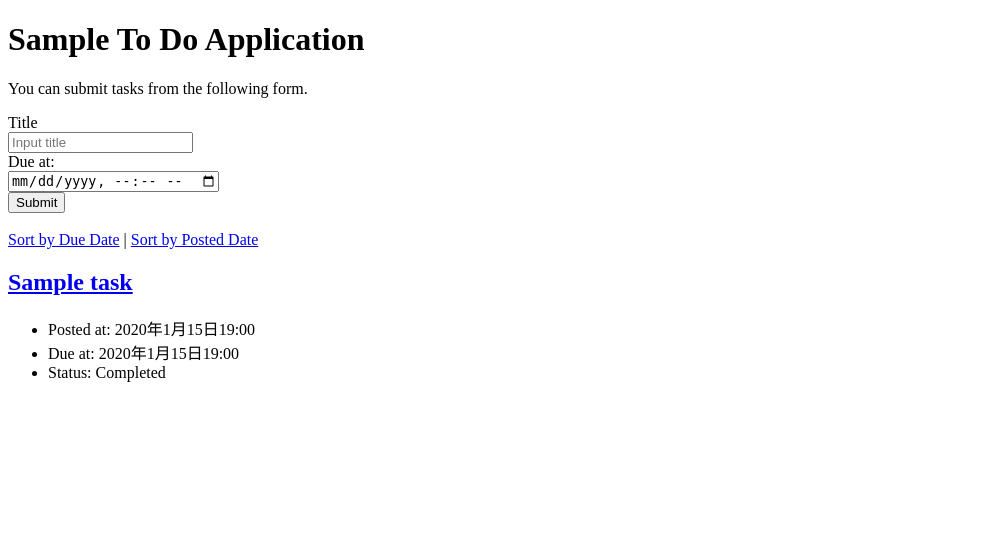
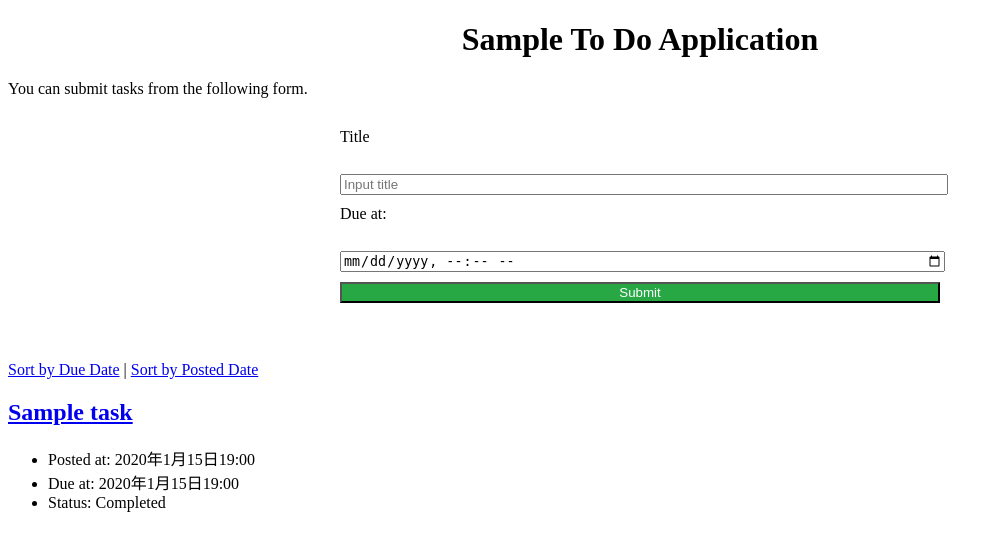
Before and after one commit to s1f10230228/django-test-exercise, a Django app: page / in a window 1280 px wide. Shown: the top 551 px of the page, without its empty margins (0-1003 px from the left). Run offline with Django 5.2, Linux system fonts and the light colour scheme; tables that the repository leaves empty hold one stand-in row (values such as "Sample post").

Commit message:
index.htmlにcssを追加

```diff
--- /dev/null
+++ b/todo/templates/todo/default.css
@@ -0,0 +1,21 @@
+  h1 {
+    text-align: center;
+  }
+
+  form {
+    max-width: 600px;
+    margin: 20px auto;
+    padding: 10px;
+    background-color: #fff;
+  }
+
+  label, input, button {
+    display: block;
+    width: 100%;
+    margin-bottom: 10px;
+  }
+
+  button {
+    background-color: #28a745;
+    color: white;
+  }
--- a/todo/templates/todo/index.html
+++ b/todo/templates/todo/index.html
@@ -6,6 +6,7 @@
     <title>To Do Application</title>
     <meta charset="UTF-8">
     <meta name="author" content="INIAD">
+    <link href="default.css" rel="stylesheet" type="text/css">
   </head>
 
   <body>
```
